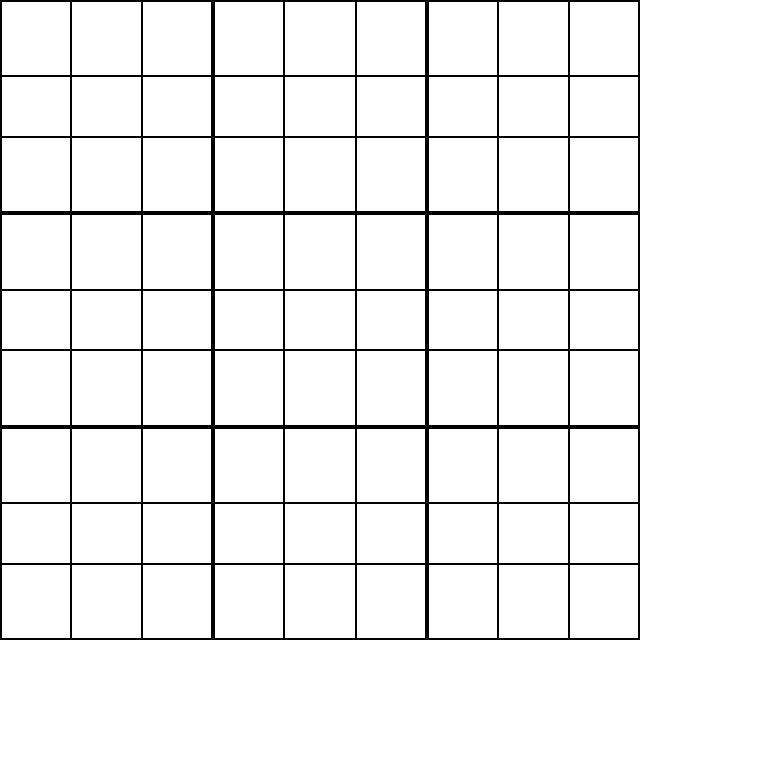
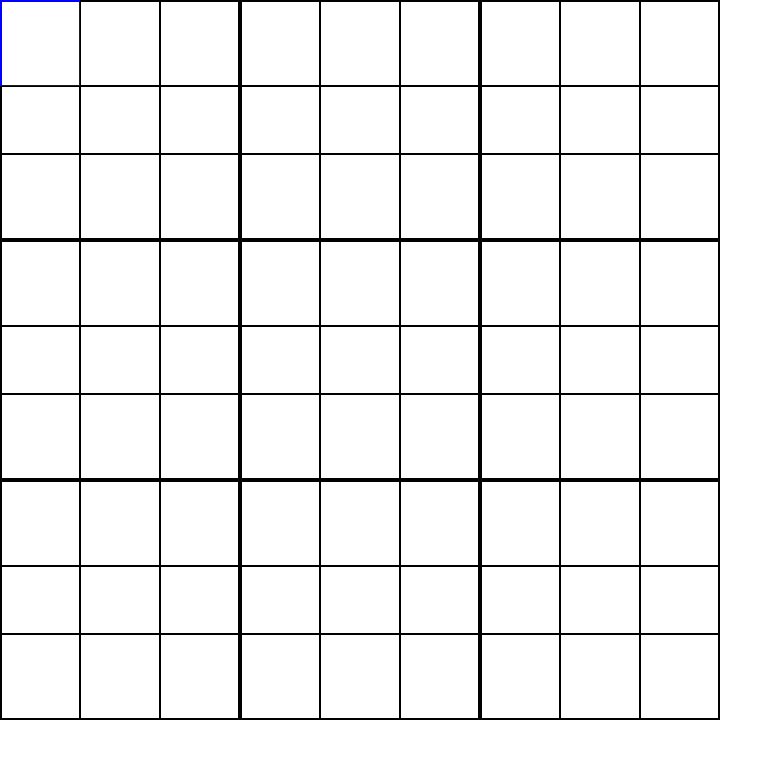
Before and after one commit to Alex-Fischman/sudoku, a plain HTML site: page index.html in a window 1280 px wide. Shown: the whole page, without its empty margins (0-783 px from the left). Drawn offline with Linux system fonts and the light colour scheme.

Commit message:
Refactored code

```diff
--- a/index.html
+++ b/index.html
@@ -11,15 +11,9 @@
 				background-color: white;
 			}
 
-			table {
+			#board {
 				table-layout: fixed;
-			}
-
-			#board {
-				width: 80%;
-				height: 80%;
-				margin: auto;
-				float: left;
+				height: 90%;
 			}
 
 			td {
@@ -63,53 +57,41 @@
 		<table id="board" cellspacing="0"></table>
 
 		<script>
-			class Table {
-				constructor(node, width, height, callback) {
-					this.table = node;
-					this.rows = height;
-					this.cols = width;
+			const SELECTED = "blue";
+			const UNSELECTED = "black";
+			const board = document.getElementById("board");
 
-					for (let i = 0; i < this.rows; ++i) {
-						const tr = this.table.appendChild(document.createElement("tr"));
-						for (let j = 0; j < this.cols; ++j) {
-							let td = tr.appendChild(document.createElement("td"));
-							callback(td, i, j);
+			function getSelectedCell() {
+				for (const tr of board.children) {
+					for (const td of tr.children) {
+						if (td.style.borderColor === SELECTED) {
+							return td;
 						}
 					}
 				}
+				return document.createElement("td");
+			}
 
-				static loop(table, callback) {
-					const rows = table.children.length;
-					const cols = table.children[0].children.length;
-					for (let i = 0; i < rows; ++i) {
-						for (let j = 0; j < cols; ++j) {
-							callback(table.children[i].children[j], i, j);
-						}
-					}
+			function selectCell(event) {
+				event.preventDefault();
+				const cell = event.target.parentElement;
+				const board = cell.parentElement.parentElement;
+				getSelectedCell().style.borderColor = UNSELECTED;
+				cell.style.borderColor = SELECTED;
+			}
+
+			for (let i = 0; i < 9; ++i) {
+				const row = board.appendChild(document.createElement("tr"));
+				for (let j = 0; j < 9; ++j) {
+					const cell = row.appendChild(document.createElement("td"));
+					cell.style.borderColor = UNSELECTED
+					const div = cell.appendChild(document.createElement("div"));
+					div.onclick = selectCell;
 				}
 			}
 
-			const board = new Table(
-				document.getElementById("board"),
-				9, 9,
-				function createBoard(td) {
-					const div = document.createElement("div");
-					td.appendChild(div);
-					div.onclick = function selectCell(event) {
-						event.preventDefault();
-						const board = td.parentElement.parentElement;
-						Table.loop(
-							board,
-							function removeHighlight(td) {
-								td.style.borderColor = "black";
-							}
-						);
-						td.borderColor = "blue";
-					};
-				}
-			);
-			board.table.style.width = getComputedStyle(board.table).height;
-			board.table.children[0].children[0].children[0].click();
+			board.style.width = getComputedStyle(board).height;
+			board.children[0].children[0].children[0].click();
 		</script>
 	</body>
 </html>
```
